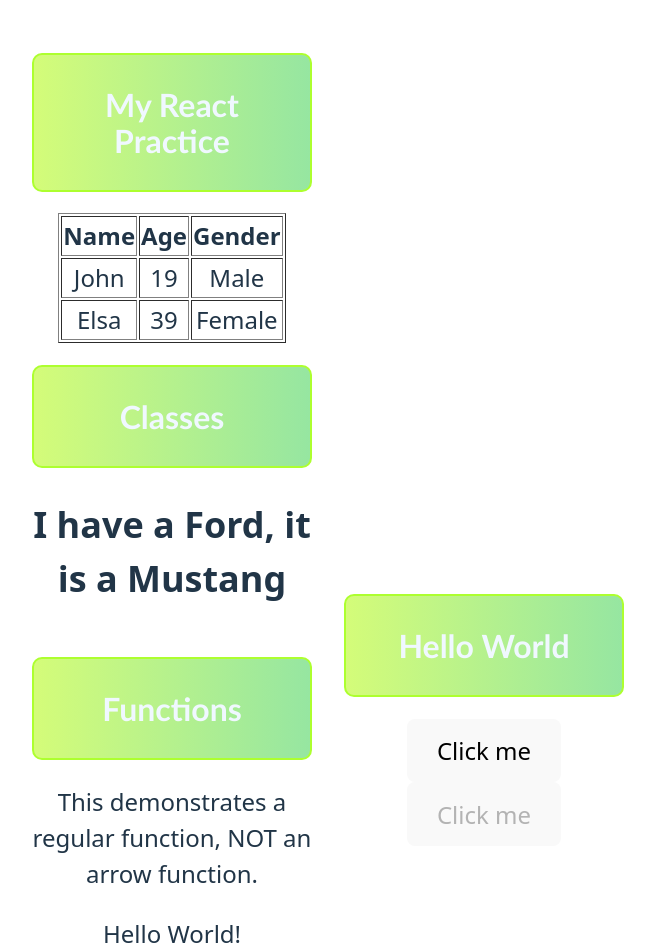
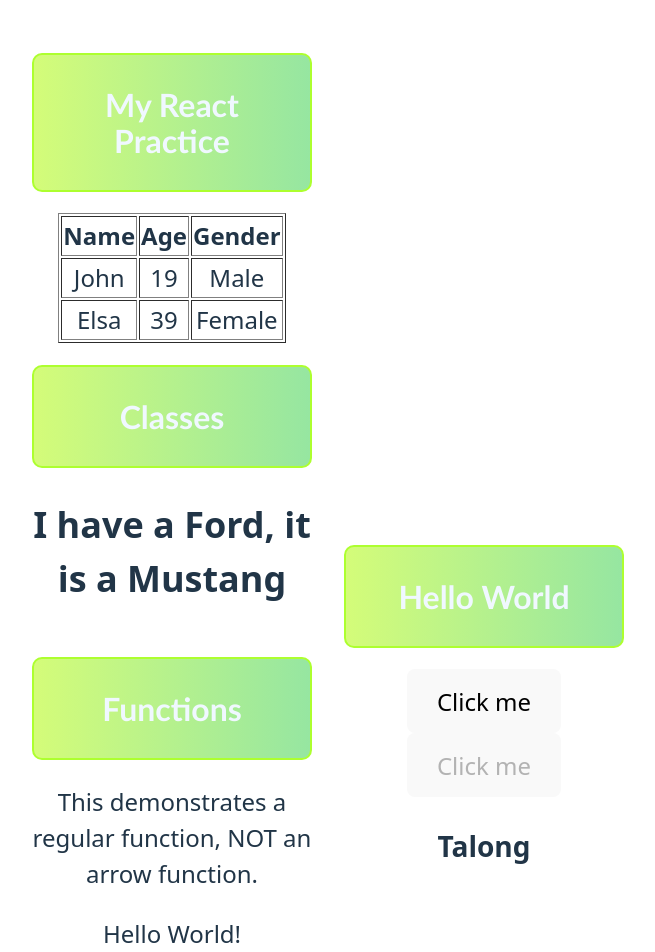
Before and after one commit to 2302543-coder/React, a React (Vite) app: page / in a window 1280 px wide. Shown: the top 952 px of the page, without its empty margins (0-655 px from the left). Built offline with nearby package versions, Linux system fonts and the light colour scheme.

Commit message:
If statements

```diff
--- a/src/App.jsx
+++ b/src/App.jsx
@@ -6,6 +6,7 @@ import Intro1 from './IntroExpre/Intro1'
 import Classes from './IntroExpre/Classes'
 import ArrowFunctions from './IntroExpre/ArrowFunctions'
 import Car from './Attributes/attributes'
+import FirstIf from './Ifstatements/fruit'
 
 function App() {
   return (
@@ -21,10 +22,15 @@ function App() {
           <ArrowFunctions />
         </div>
       </div>
+
       <div className="container">
         <div className="col">
           <Car />
         </div>
+        <div className="col">
+          <FirstIf />
+        </div>
+
 
        </div>
     </>
--- /dev/null
+++ b/src/Ifstatements/fruit.jsx
@@ -0,0 +1,16 @@
+function FirstIf() {
+  const x = 50;
+  let y = "Apple";
+  if (x < 10) {
+    y = "Banana";
+  }else{
+    y="Talong"
+  }
+
+ return (
+    <h3>{y}</h3>
+  );
+
+}
+
+export default  FirstIf;
```
